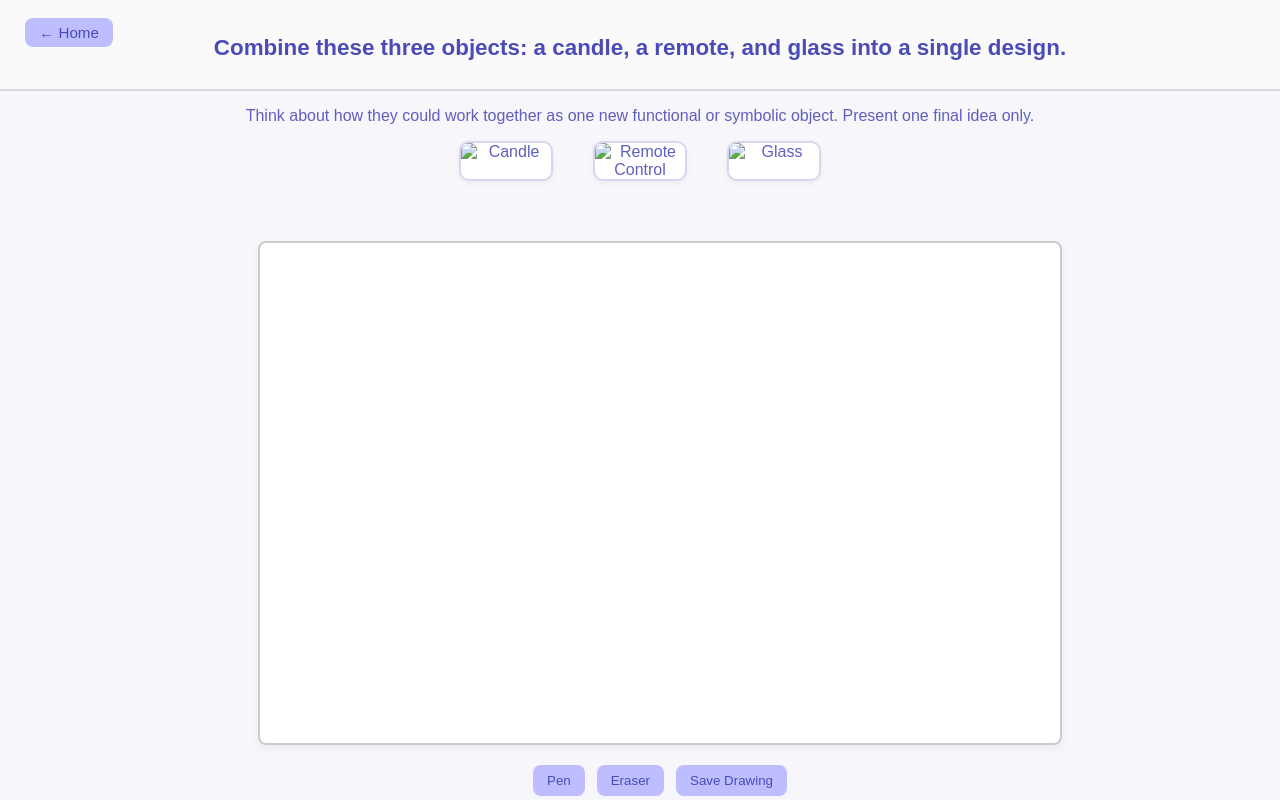
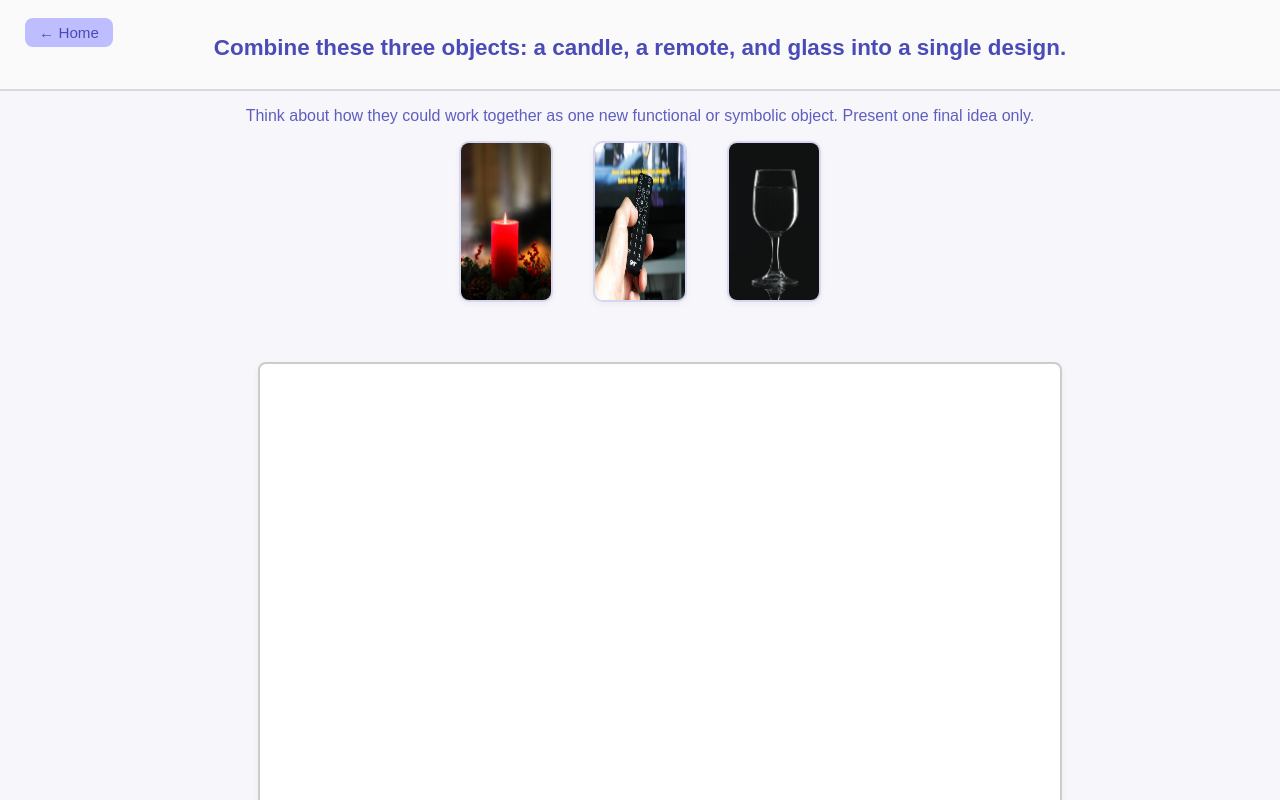
Before and after one commit to bellewills/UX-Research-Project, a website: page withai.html in a window 1280 px wide. Shown: the top 800 px of the page. Drawn offline with Linux system fonts and the light colour scheme.

Commit message:
(fix) image names typos corrected

```diff
--- a/withai.html
+++ b/withai.html
@@ -18,9 +18,9 @@ Present one final idea only.</span></p>
   </section>
   <!-- Object images -->
   <div id="object-images">
-    <img src="assets/images/candle.png" alt="Candle">
-    <img src="assets/images/remote.png" alt="Remote Control">
-    <img src="assets/images/glass.png" alt="Glass">
+    <img src="assets/images/candle.jpg" alt="Candle">
+    <img src="assets/images/remote.jpg" alt="Remote Control">
+    <img src="assets/images/glass.jpg" alt="Glass">
   </div>
  <main id="workspace">
   <!-- Canvas section (top) -->
```
Also changed, not shown: withoutai.html (+3 -3 lines), 2 other files.
